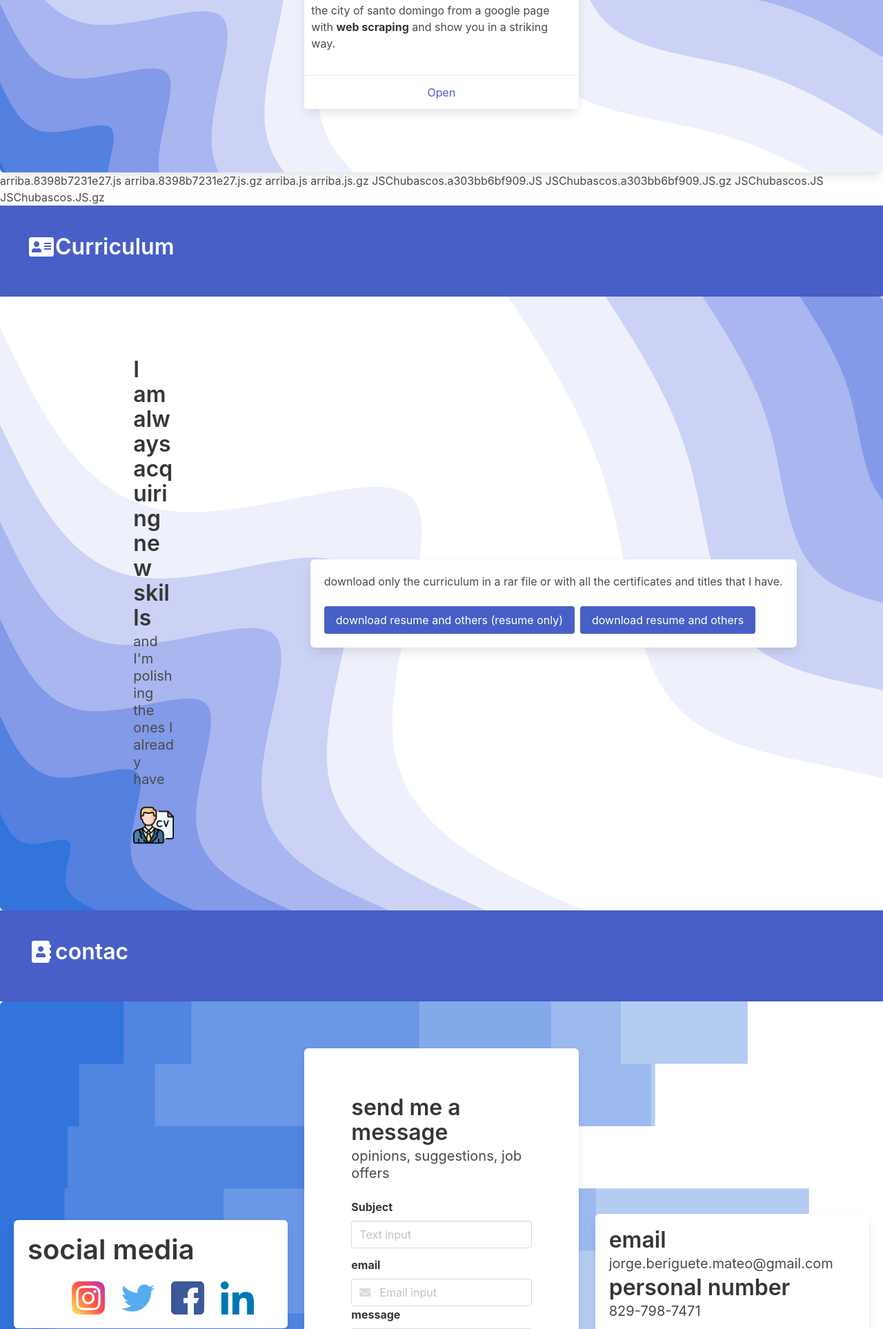
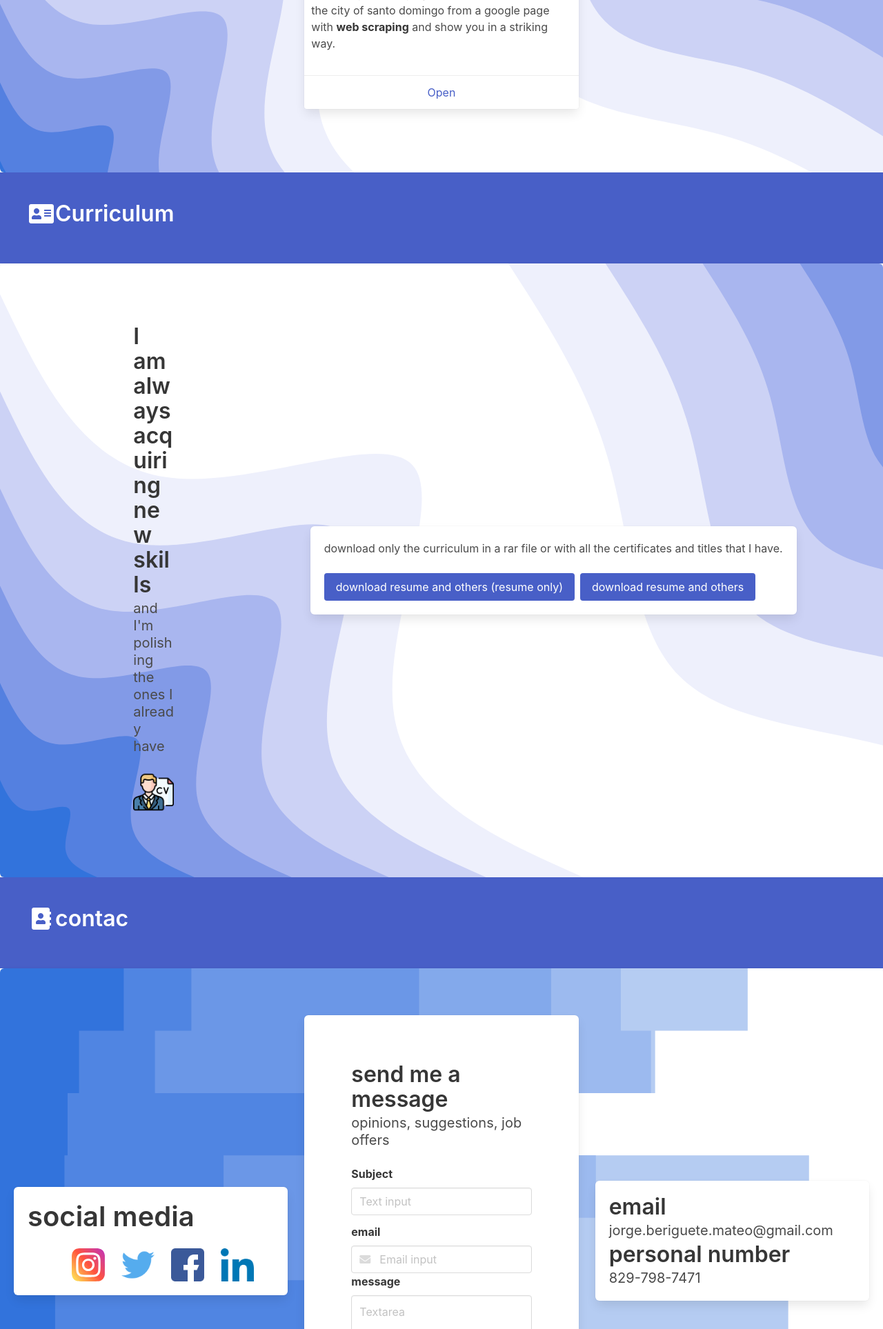
Before and after one commit to jorge07RD/portafoliosapps, a Django app: page /index/ in a window 1280 px wide. Shown: the part 1288-3215 px from the top of the page at 69% size. Run offline with Django 3.2, Linux system fonts and the light colour scheme; parts of the project's set-up code (start-up, migrations or seed data) failed here and were passed over; some libraries are stand-ins or nearby versions.

Commit message:
comos ea

```diff
--- a/portafolioapp/templates/proyectos.html
+++ b/portafolioapp/templates/proyectos.html
@@ -64,12 +64,3 @@
 
     </body>
 </html>
-
-arriba.8398b7231e27.js
-arriba.8398b7231e27.js.gz
-arriba.js
-arriba.js.gz
-JSChubascos.a303bb6bf909.JS
-JSChubascos.a303bb6bf909.JS.gz
-JSChubascos.JS
-JSChubascos.JS.gz
```
